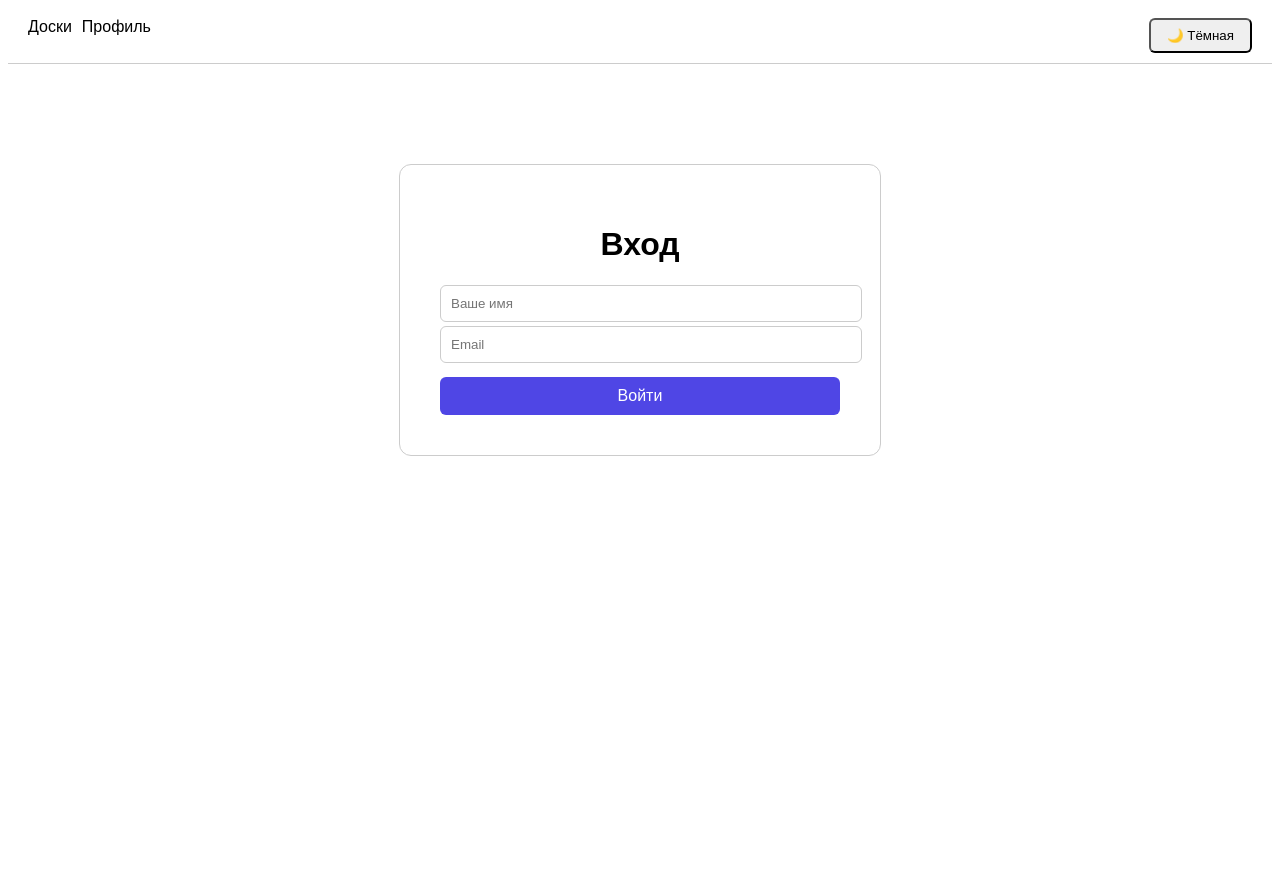
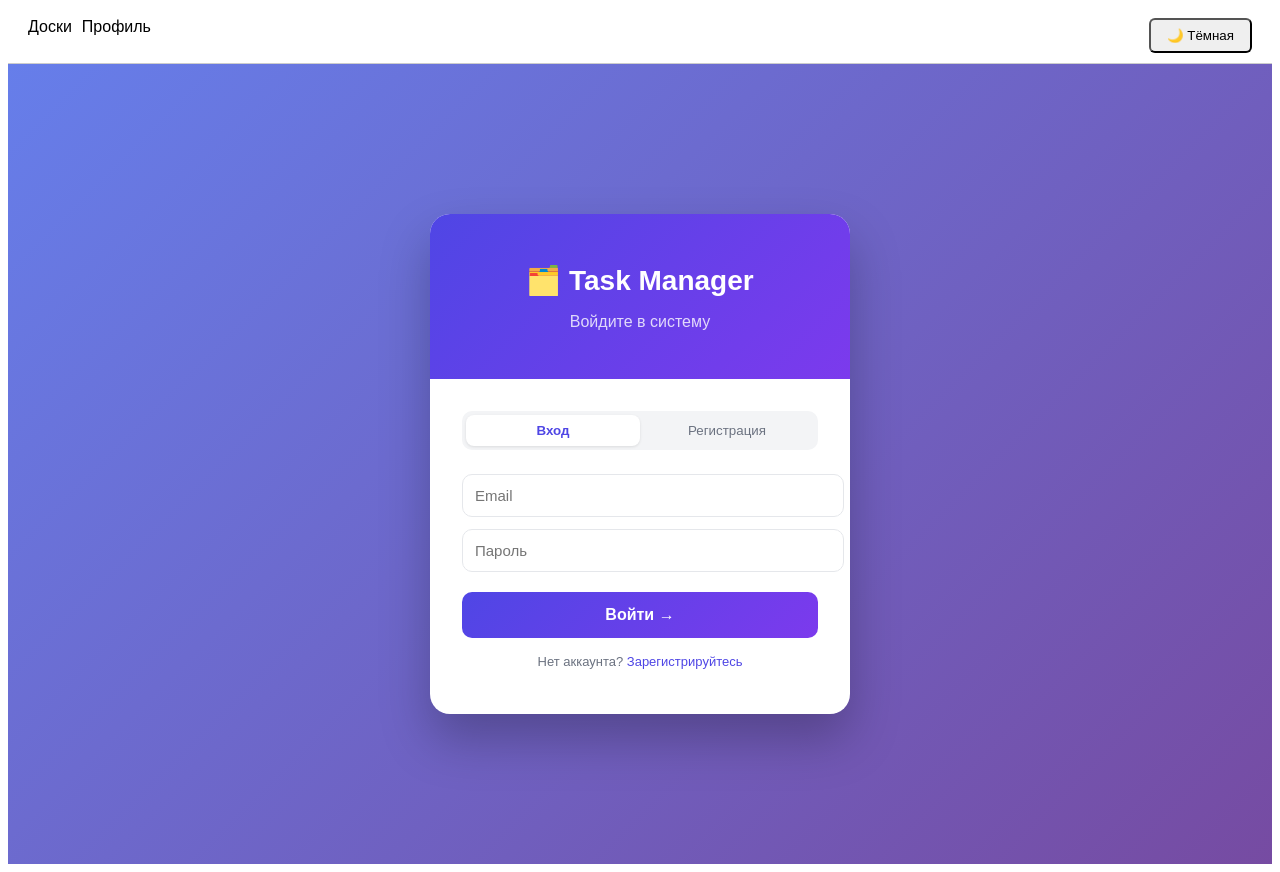
Before and after one commit to avioayana-lab/task-manager, a React (Vite) app: page / in a window 1280 px wide. Before the commit the page ends 816 px from the top, so only its background shows below. Built offline with nearby package versions, Linux system fonts and the light colour scheme.

Commit message:
add registration page

```diff
--- a/src/pages/login.tsx
+++ b/src/pages/login.tsx
@@ -1,54 +1,140 @@
+import { useState } from 'react'
 import { useForm } from 'react-hook-form'
 import { zodResolver } from '@hookform/resolvers/zod'
 import { z } from 'zod'
 import { useStore } from '../store'
 
-const schema = z.object({
-    name: z.string().min(2, 'Имя должно быть не менее 2 символов'),
+const loginSchema = z.object({
     email: z.string().email('Введите корректный email'),
+    password: z.string().min(6, 'Пароль минимум 6 символов'),
 })
 
-type LoginForm = z.infer<typeof schema>
+const registerSchema = z.object({
+    name: z.string().min(2, 'Имя минимум 2 символа'),
+    email: z.string().email('Введите корректный email'),
+    password: z.string().min(6, 'Пароль минимум 6 символов'),
+})
+
+type LoginForm = z.infer<typeof loginSchema>
+type RegisterForm = z.infer<typeof registerSchema>
 
 function Login() {
-    const { register, handleSubmit, formState: { errors } } = useForm<LoginForm>({
-        resolver: zodResolver(schema),
-    })
+    const [isRegister, setIsRegister] = useState(false)
     const setUser = useStore((state) => state.setUser)
 
-    const onSubmit = (data: LoginForm) => {
-        const user = {
-            id: '1',
-            name: data.name,
-            email: data.email,
+    const loginForm = useForm<LoginForm>({ resolver: zodResolver(loginSchema) })
+    const registerForm = useForm<RegisterForm>({ resolver: zodResolver(registerSchema) })
+
+    const onLogin = (data: LoginForm) => {
+        const saved = localStorage.getItem('users')
+        const users = saved ? JSON.parse(saved) : []
+        const found = users.find((u: RegisterForm & { id: string }) => u.email === data.email)
+        if (!found) {
+            alert('Пользователь не найден!')
+            return
         }
+        localStorage.setItem('user', JSON.stringify(found))
+        setUser(found)
+        window.location.href = '/boards'
+    }
+
+    const onRegister = (data: RegisterForm) => {
+        const saved = localStorage.getItem('users')
+        const users = saved ? JSON.parse(saved) : []
+        const exists = users.find((u: RegisterForm) => u.email === data.email)
+        if (exists) {
+            alert('Пользователь уже существует!')
+            return
+        }
+        const user = { id: String(Date.now()), ...data }
+        users.push(user)
+        localStorage.setItem('users', JSON.stringify(users))
         localStorage.setItem('user', JSON.stringify(user))
         setUser(user)
         window.location.href = '/boards'
     }
 
     return (
-        <div style={{ padding: '40px', maxWidth: '400px', margin: '100px auto', border: '1px solid #ccc', borderRadius: '12px' }}>
-            <h1 style={{ textAlign: 'center' }}>Вход</h1>
+        <div style={{ minHeight: '100vh', display: 'flex', alignItems: 'center', justifyContent: 'center', background: 'linear-gradient(135deg, #667eea 0%, #764ba2 100%)' }}>
+            <div style={{ background: '#fff', borderRadius: '20px', overflow: 'hidden', width: '420px', boxShadow: '0 25px 50px rgba(0,0,0,0.25)' }}>
+                <div style={{ background: 'linear-gradient(135deg, #4f46e5, #7c3aed)', padding: '32px', color: '#fff', textAlign: 'center' }}>
+                    <h1 style={{ fontSize: '28px', marginBottom: '8px' }}>🗂️ Task Manager</h1>
+                    <p style={{ opacity: 0.8 }}>{isRegister ? 'Создайте аккаунт' : 'Войдите в систему'}</p>
+                </div>
+                <div style={{ padding: '32px' }}>
+                    <div style={{ display: 'flex', marginBottom: '24px', background: '#f3f4f6', borderRadius: '10px', padding: '4px' }}>
+                        <button
+                            onClick={() => setIsRegister(false)}
+                            style={{ flex: 1, padding: '8px', borderRadius: '8px', border: 'none', cursor: 'pointer', background: !isRegister ? '#fff' : 'transparent', fontWeight: !isRegister ? 'bold' : 'normal', color: !isRegister ? '#4f46e5' : '#6b7280', boxShadow: !isRegister ? '0 1px 3px rgba(0,0,0,0.1)' : 'none' }}
+                        >
+                            Вход
+                        </button>
+                        <button
+                            onClick={() => setIsRegister(true)}
+                            style={{ flex: 1, padding: '8px', borderRadius: '8px', border: 'none', cursor: 'pointer', background: isRegister ? '#fff' : 'transparent', fontWeight: isRegister ? 'bold' : 'normal', color: isRegister ? '#4f46e5' : '#6b7280', boxShadow: isRegister ? '0 1px 3px rgba(0,0,0,0.1)' : 'none' }}
+                        >
+                            Регистрация
+                        </button>
+                    </div>
+
+                    {!isRegister ? (
                         <div>
                             <input
-                    {...register('name')}
+                                {...loginForm.register('email')}
+                                placeholder="Email"
+                                style={{ display: 'block', width: '100%', padding: '12px', borderRadius: '10px', border: '1px solid #e5e7eb', marginBottom: '4px', fontSize: '15px' }}
+                            />
+                            {loginForm.formState.errors.email && <p style={{ color: 'red', fontSize: '12px', marginBottom: '10px' }}>{loginForm.formState.errors.email.message}</p>}
+                            <input
+                                {...loginForm.register('password')}
+                                type="password"
+                                placeholder="Пароль"
+                                style={{ display: 'block', width: '100%', padding: '12px', borderRadius: '10px', border: '1px solid #e5e7eb', marginBottom: '4px', fontSize: '15px', marginTop: '12px' }}
+                            />
+                            {loginForm.formState.errors.password && <p style={{ color: 'red', fontSize: '12px', marginBottom: '10px' }}>{loginForm.formState.errors.password.message}</p>}
+                            <button
+                                onClick={loginForm.handleSubmit(onLogin)}
+                                style={{ width: '100%', padding: '14px', background: 'linear-gradient(135deg, #4f46e5, #7c3aed)', color: '#fff', border: 'none', borderRadius: '10px', cursor: 'pointer', fontSize: '16px', fontWeight: 'bold', marginTop: '16px' }}
+                            >
+                                Войти →
+                            </button>
+                            <p style={{ textAlign: 'center', marginTop: '16px', fontSize: '13px', color: '#6b7280' }}>
+                                Нет аккаунта? <span style={{ color: '#4f46e5', cursor: 'pointer' }} onClick={() => setIsRegister(true)}>Зарегистрируйтесь</span>
+                            </p>
+                        </div>
+                    ) : (
+                        <div>
+                            <input
+                                {...registerForm.register('name')}
                                 placeholder="Ваше имя"
-                    style={{ display: 'block', marginBottom: '4px', padding: '10px', width: '100%', borderRadius: '6px', border: '1px solid #ccc' }}
+                                style={{ display: 'block', width: '100%', padding: '12px', borderRadius: '10px', border: '1px solid #e5e7eb', marginBottom: '4px', fontSize: '15px' }}
                             />
-                {errors.name && <p style={{ color: 'red', marginBottom: '10px' }}>{errors.name.message}</p>}
+                            {registerForm.formState.errors.name && <p style={{ color: 'red', fontSize: '12px', marginBottom: '10px' }}>{registerForm.formState.errors.name.message}</p>}
                             <input
-                    {...register('email')}
+                                {...registerForm.register('email')}
                                 placeholder="Email"
-                    style={{ display: 'block', marginBottom: '4px', padding: '10px', width: '100%', borderRadius: '6px', border: '1px solid #ccc' }}
+                                style={{ display: 'block', width: '100%', padding: '12px', borderRadius: '10px', border: '1px solid #e5e7eb', marginBottom: '4px', fontSize: '15px', marginTop: '12px' }}
                             />
-                {errors.email && <p style={{ color: 'red', marginBottom: '10px' }}>{errors.email.message}</p>}
+                            {registerForm.formState.errors.email && <p style={{ color: 'red', fontSize: '12px', marginBottom: '10px' }}>{registerForm.formState.errors.email.message}</p>}
+                            <input
+                                {...registerForm.register('password')}
+                                type="password"
+                                placeholder="Пароль"
+                                style={{ display: 'block', width: '100%', padding: '12px', borderRadius: '10px', border: '1px solid #e5e7eb', marginBottom: '4px', fontSize: '15px', marginTop: '12px' }}
+                            />
+                            {registerForm.formState.errors.password && <p style={{ color: 'red', fontSize: '12px', marginBottom: '10px' }}>{registerForm.formState.errors.password.message}</p>}
                             <button
-                    onClick={handleSubmit(onSubmit)}
-                    style={{ padding: '10px 20px', width: '100%', background: '#4f46e5', color: '#fff', border: 'none', borderRadius: '6px', cursor: 'pointer', fontSize: '16px', marginTop: '10px' }}
+                                onClick={registerForm.handleSubmit(onRegister)}
+                                style={{ width: '100%', padding: '14px', background: 'linear-gradient(135deg, #4f46e5, #7c3aed)', color: '#fff', border: 'none', borderRadius: '10px', cursor: 'pointer', fontSize: '16px', fontWeight: 'bold', marginTop: '16px' }}
                             >
-                    Войти
+                                Зарегистрироваться →
                             </button>
+                            <p style={{ textAlign: 'center', marginTop: '16px', fontSize: '13px', color: '#6b7280' }}>
+                                Уже есть аккаунт? <span style={{ color: '#4f46e5', cursor: 'pointer' }} onClick={() => setIsRegister(false)}>Войдите</span>
+                            </p>
+                        </div>
+                    )}
+                </div>
             </div>
         </div>
     )
```
Lines whose indentation alone changed are shown as unchanged.
